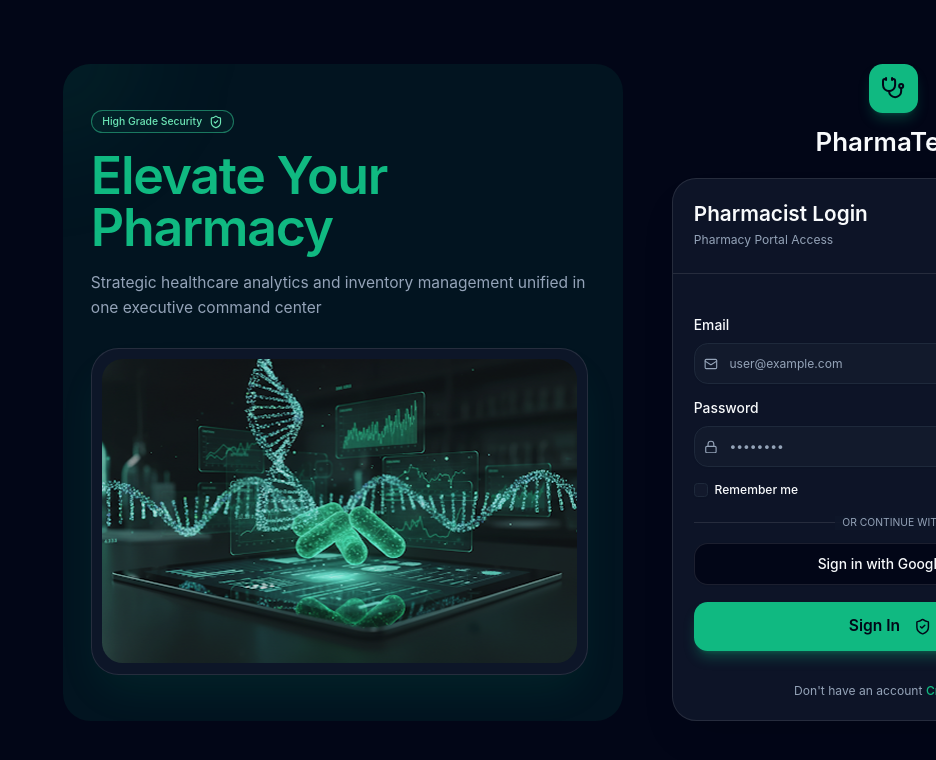
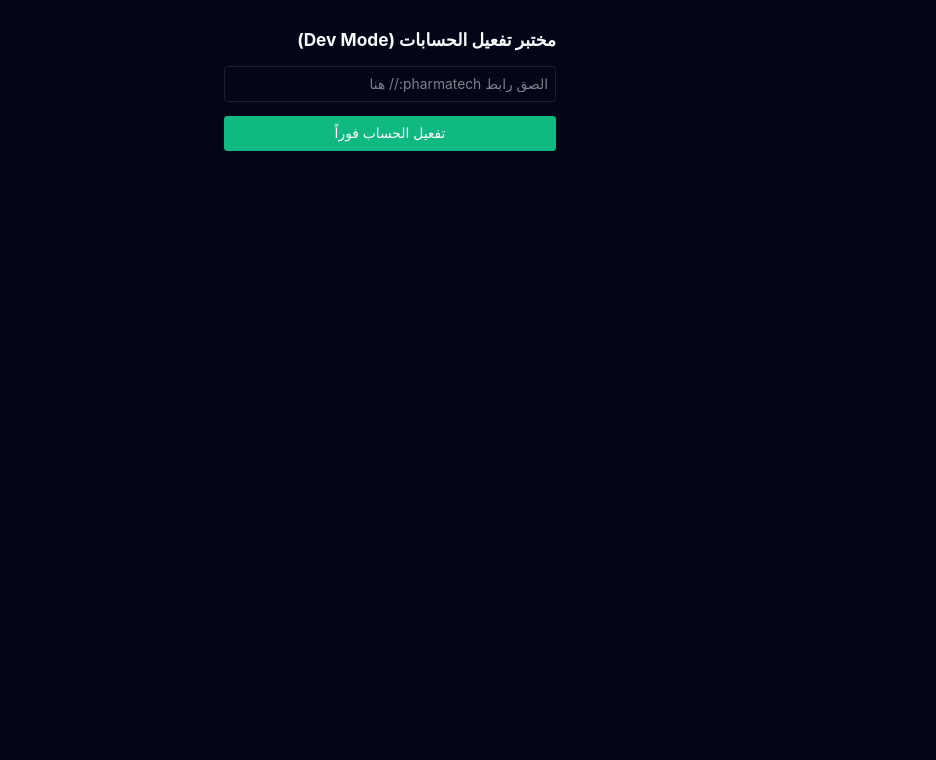
Before and after one commit to Kamaloo006/Pharma-Tech, a React (Vite) app: page /verify-email-dev in a window 1280 px wide. Before the commit this address led to /login/pharmacist. Shown: the top 760 px of the page, without its empty margins (344-1280 px from the left). Built offline with nearby package versions, Linux system fonts and the light colour scheme; no server answers.

Commit message:
fix: added the verify email page to test the encoded URL from the backend

```diff
--- a/src/App.tsx
+++ b/src/App.tsx
@@ -12,7 +12,7 @@ const App = () => {
   const { t, i18n } = useTranslation();
   const { setTheme, theme } = useTheme();
   const navigate = useNavigate();
-  const { logout } = useAuth();
+  const { logout, user, isAuthenticated } = useAuth();
 
   useEffect(() => {
     document.documentElement.dir = i18n.language === "ar" ? "rtl" : "ltr";
@@ -33,9 +33,11 @@ const App = () => {
     <main className="mx-auto flex min-h-screen w-full max-w-5xl items-center justify-center px-4 py-10">
       <section className="relative w-full rounded-2xl border border-border bg-card p-6 shadow-sm sm:p-10">
         <div className="absolute right-6 top-6">
-          <Button variant="outline" size="sm" onClick={handleLogout}>
-            تسجيل الخروج
-          </Button>
+          {isAuthenticated && (
+            <Button variant="outline" size="sm" onClick={handleLogout}>
+              تسجيل الخروج {user?.first_name}
+            </Button>
+          )}
         </div>
 
         <div className="mb-6 inline-flex items-center gap-2 rounded-full border border-border bg-secondary px-3 py-1 text-xs text-secondary-foreground">
--- a/src/components/auth/register/RegisterForm.tsx
+++ b/src/components/auth/register/RegisterForm.tsx
@@ -30,14 +30,13 @@ export default function RegisterForm() {
     mode: "onChange",
   });
 
-  // تهيئة الـ TanStack Query Mutation لمعالجة الطلب باحترافية
   const registerMutation = useMutation({
-    mutationFn: authApi.register, // 🚀 استدعاء مباشر ونظيف جداً!
+    mutationFn: authApi.register,
     onSuccess: (_, variables) => {
       toast.success(t("pharmacistSignup.registrationSuccess"), {
         description: t("pharmacistSignup.checkEmailMessage"),
       });
-      navigate("/login/pharmacist", {
+      navigate("/verify-email-dev", {
         replace: true,
         state: { email: variables.email },
       });
--- a/src/context/AuthContext.tsx
+++ b/src/context/AuthContext.tsx
@@ -14,7 +14,6 @@ export interface User {
   first_name: string;
   last_name: string;
   email: string;
-  role: string;
 }
 
 interface AuthContextType {
@@ -24,7 +23,7 @@ interface AuthContextType {
   isLoading: boolean;
   login: (email: string, password: string) => Promise<void>;
   setAuthData: (accessToken: string, refreshToken: string, user: User) => void;
-  setAccessTokenOnly: (token: string) => void; // سنحتاجها عند تجديد التوكن تلقائياً
+  setAccessTokenOnly: (token: string) => void;
   logout: () => void;
 }
 
@@ -32,7 +31,7 @@ const AuthContext = createContext<AuthContextType | undefined>(undefined);
 
 export function AuthProvider({ children }: { children: ReactNode }) {
   const [user, setUser] = useState<User | null>(null);
-  const [accessToken, setAccessToken] = useState<string | null>(null); // يُحفظ في الذاكرة فقط للأمان
+  const [accessToken, setAccessToken] = useState<string | null>(null);
   const [isLoading, setIsLoading] = useState(true);
 
   useEffect(() => {
@@ -89,7 +88,7 @@ export function AuthProvider({ children }: { children: ReactNode }) {
     localStorage.removeItem("refresh_token");
     localStorage.removeItem("user");
 
-    toast.info("تم تسجيل الخروج بنجاح");
+    toast.success("تم تسجيل الخروج بنجاح");
   };
 
   return (
--- a/src/lib/api.ts
+++ b/src/lib/api.ts
@@ -37,9 +37,10 @@ api.interceptors.response.use(
       if (refreshToken) {
         try {
           // إرسال طلب الـ Refresh الـ Endpoint الخاص بـ لارفيل
-          const res = await axios.post(`${api.defaults.baseURL}/auth/refresh`, {
+          const res = await axios.post(`${api.defaults.baseURL}/refresh`, {
             refresh_token: refreshToken,
           });
+
 
           if (res.status === 200) {
             const { access_token, refresh_token } = res.data;
--- a/src/main.tsx
+++ b/src/main.tsx
@@ -24,6 +24,7 @@ import VerifyEmailPage from "./pages/auth/VerifyEmailPage.tsx";
 // الحراس (Guards)
 import ProtectedRoute from "./components/auth/ProtectedRoute";
 import PublicRoute from "./components/auth/PublicRoute";
+import DevelopmentVerify from "./pages/auth/DevelopmentVerify.tsx";
 
 // تهيئة الـ TanStack Query Client لجميع طلبات الـ API
 const queryClient = new QueryClient({
@@ -57,6 +58,10 @@ const router = createBrowserRouter([
       {
         path: "/verify-email",
         element: <VerifyEmailPage />,
+      },
+      {
+        path: "/verify-email-dev",
+        element: <DevelopmentVerify />,
       },
     ],
   },
--- /dev/null
+++ b/src/pages/auth/DevelopmentVerify.tsx
@@ -0,0 +1,60 @@
+import axios from "axios";
+import { Loader2 } from "lucide-react";
+import { useState } from "react";
+import { useNavigate } from "react-router";
+
+import { toast } from "sonner";
+
+const DevelopmentVerify = () => {
+  const navigate = useNavigate();
+  const [link, setLink] = useState("");
+  const [loading, setLoading] = useState(false);
+
+  const handleVerify = async () => {
+    try {
+      setLoading(true);
+      const encodedUrl = link.split("url=")[1];
+      if (!encodedUrl) {
+        toast.error("الرابط غير صحيح أو لا يحتوي على بارامتر url");
+        return;
+      }
+
+      const finalApiUrl = decodeURIComponent(encodedUrl);
+
+      const response = await axios.get(finalApiUrl);
+
+      if (response.status === 200) {
+        toast.success("تم تفعيل الحساب بنجاح!");
+        setInterval(() => {
+          navigate("/login/pharmacist");
+        }, 1200);
+      } else toast.error("فشل تفعيل الحساب، الرجاء المحاولة لاحقاً");
+    } catch (error: any) {
+      toast.error(error.response?.data?.message || "فشل التحقق");
+    } finally {
+      setLoading(false);
+    }
+  };
+
+  return (
+    <div className="p-8 max-w-md mx-auto space-y-4">
+      <h2 className="text-xl font-bold">مختبر تفعيل الحسابات (Dev Mode)</h2>
+      <input
+        type="text"
+        placeholder="الصق رابط pharmatech:// هنا"
+        className="w-full p-2 border rounded"
+        value={link}
+        onChange={(e) => setLink(e.target.value)}
+      />
+      <button
+        onClick={handleVerify}
+        disabled={loading}
+        className="w-full bg-primary text-white p-2 rounded disabled:opacity-50 "
+      >
+        {loading ? "جار التحميل..." : "تفعيل الحساب فوراً"}
+      </button>
+    </div>
+  );
+};
+
+export default DevelopmentVerify;
--- a/src/pages/auth/VerifyEmailPage.tsx
+++ b/src/pages/auth/VerifyEmailPage.tsx
@@ -24,6 +24,7 @@ const VerifyEmailPage = () => {
       }
       try {
         const decodedUrl = decodeURIComponent(encodedUrl);
+
         const response = await axios.get(decodedUrl);
 
         if (response.data?.data?.token) {
```
